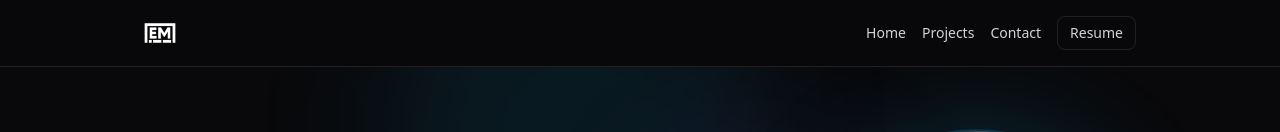
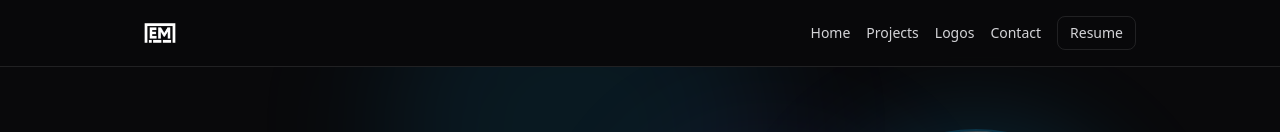
Before and after one commit to eemont/eemont.github.io, a React (Vite) app: page / in a window 1280 px wide. Shown: the top 132 px of the page. Built offline with nearby package versions, Linux system fonts and the light colour scheme.

Commit message:
Added Logos section to Navbar.

```diff
--- a/src/components/Navbar.jsx
+++ b/src/components/Navbar.jsx
@@ -26,6 +26,13 @@ export default function Navbar() {
 
           <a
             className="relative hover:text-white transition-colors duration-200 after:absolute after:bottom-0 after:left-0 after:h-px after:w-0 after:bg-white after:transition-all after:duration-300 hover:after:w-full"
+            href="#logos"
+          >
+            Logos
+          </a>
+
+          <a
+            className="relative hover:text-white transition-colors duration-200 after:absolute after:bottom-0 after:left-0 after:h-px after:w-0 after:bg-white after:transition-all after:duration-300 hover:after:w-full"
             href="#contact"
           >
             Contact
```
